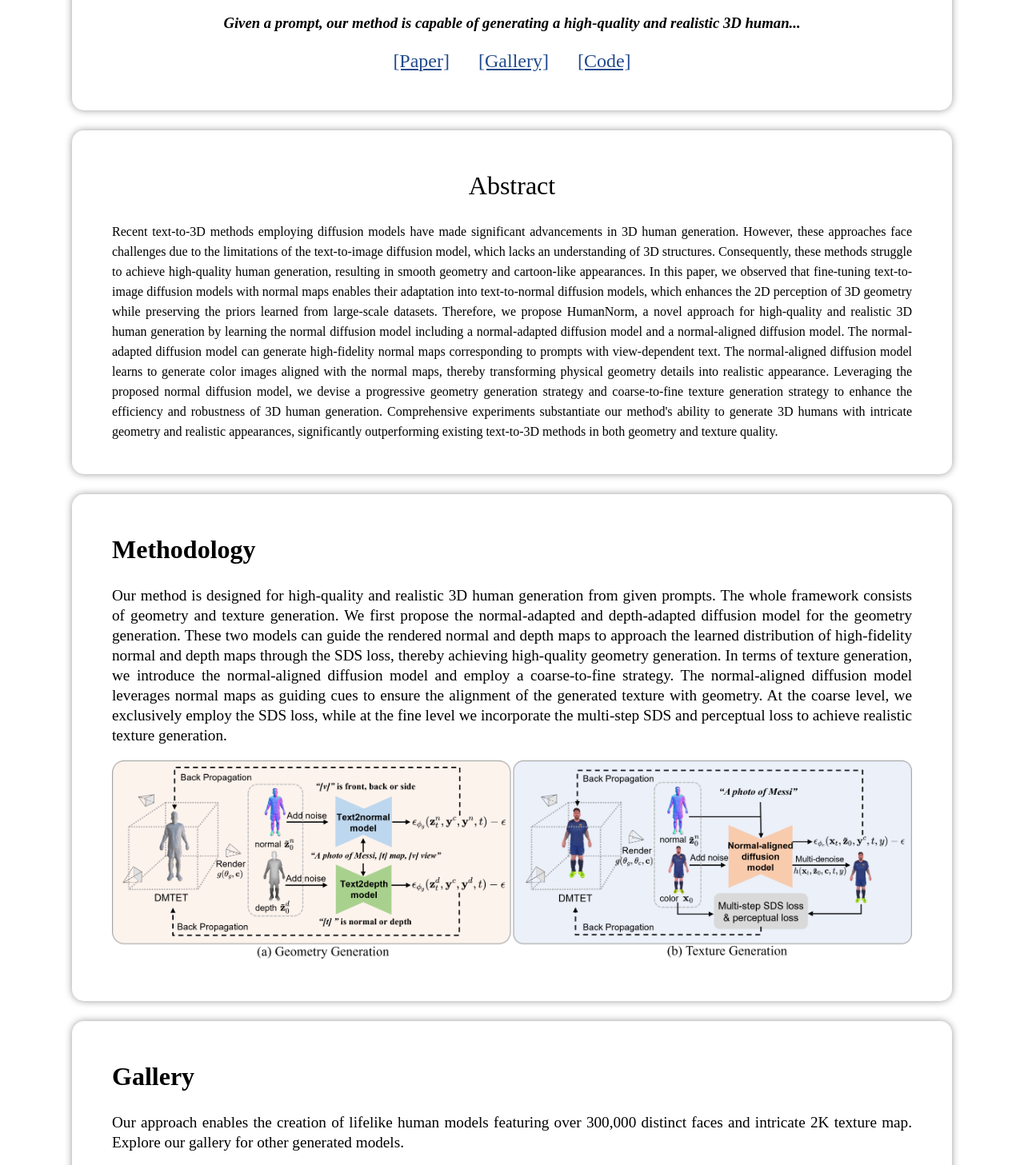
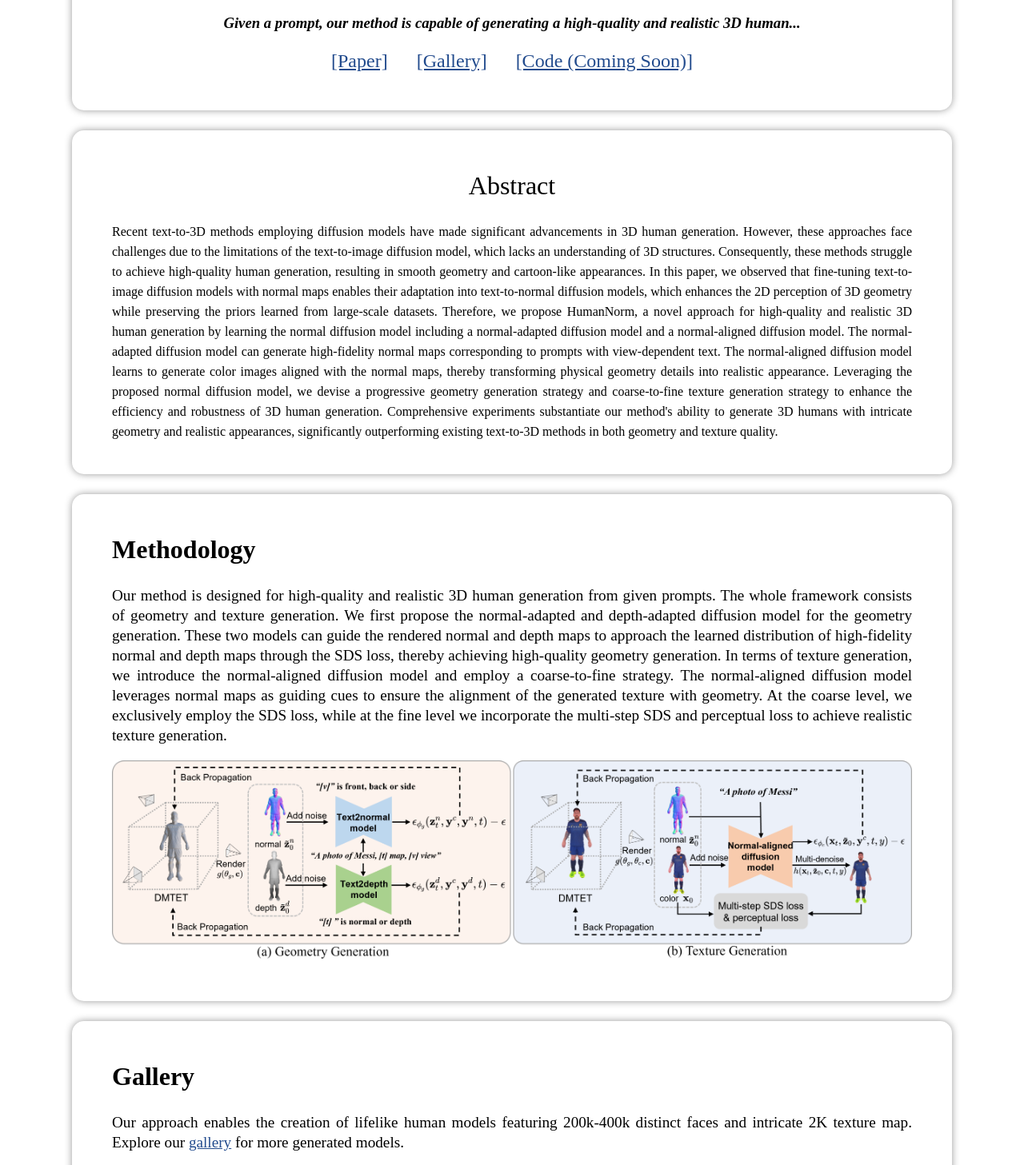
Before and after one commit to humannorm/humannorm.github.io, a plain HTML site: page index.html in a window 1280 px wide. Shown: the part 866-2323 px from the top of the page at 80% size. Drawn offline with nearby package versions, Linux system fonts and the light colour scheme; grey boxes are pictures that could not be loaded.

Commit message:
modify index.html

```diff
--- a/index.html
+++ b/index.html
@@ -46,8 +46,8 @@
   <font size="+2">
     <p style="text-align: center;">
       <a href="" target="_blank">[Paper]</a> &nbsp;&nbsp;&nbsp;&nbsp;
-      <a href="" target="_blank">[Gallery]</a> &nbsp;&nbsp;&nbsp;&nbsp;
-      <a href="" target="_blank">[Code]</a>
+      <a href="https://mailstsinghuaeducn-my.sharepoint.com/:f:/g/personal/shaorz20_mails_tsinghua_edu_cn/EoJwWzJWp6BEv_SnuTd1rPUBimjlBDiqFcDGrIxT7lH09Q?e=1Axj3i" target="_blank">[Gallery]</a> &nbsp;&nbsp;&nbsp;&nbsp;
+      <a href="" target="_blank">[Code (Coming Soon)]</a>
       </p>
   </font>
 </div>
@@ -73,7 +73,7 @@
 
 <div class="content">
   <p style="text-align:left; font-size: 2em; font-weight: bold" class="serif">Gallery</p>
-  <p style="font-size: 1.2em" class="serif">Our approach enables the creation of lifelike human models featuring over 300,000 distinct faces and intricate 2K texture map. Explore our gallery for other generated models.</p>
+  <p style="font-size: 1.2em" class="serif">Our approach enables the creation of lifelike human models featuring 200k-400k distinct faces and intricate 2K texture map. Explore our <a href="https://mailstsinghuaeducn-my.sharepoint.com/:f:/g/personal/shaorz20_mails_tsinghua_edu_cn/EoJwWzJWp6BEv_SnuTd1rPUBimjlBDiqFcDGrIxT7lH09Q?e=1Axj3i">gallery</a> for more generated models.</p>
   <div >
     <div class="row" style="display: flex; justify-content: center;">
       <div class="col">
```
